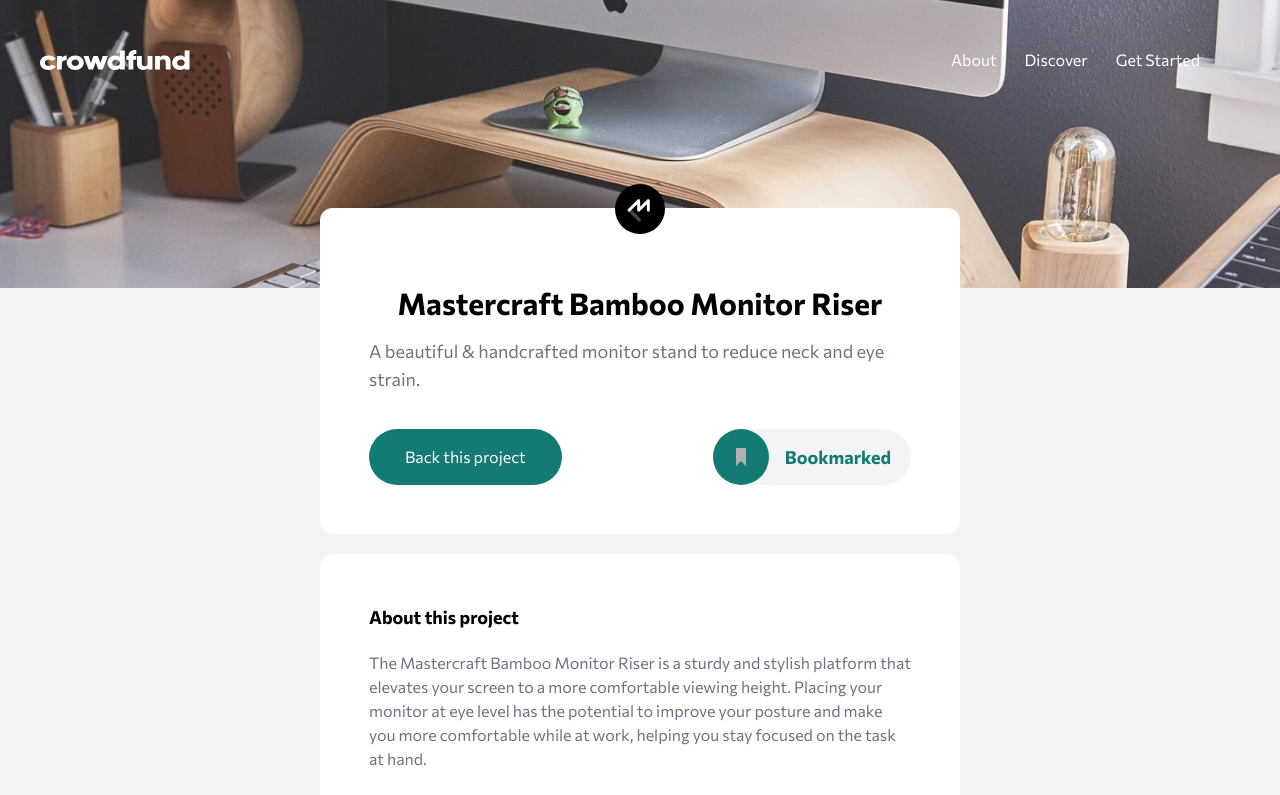
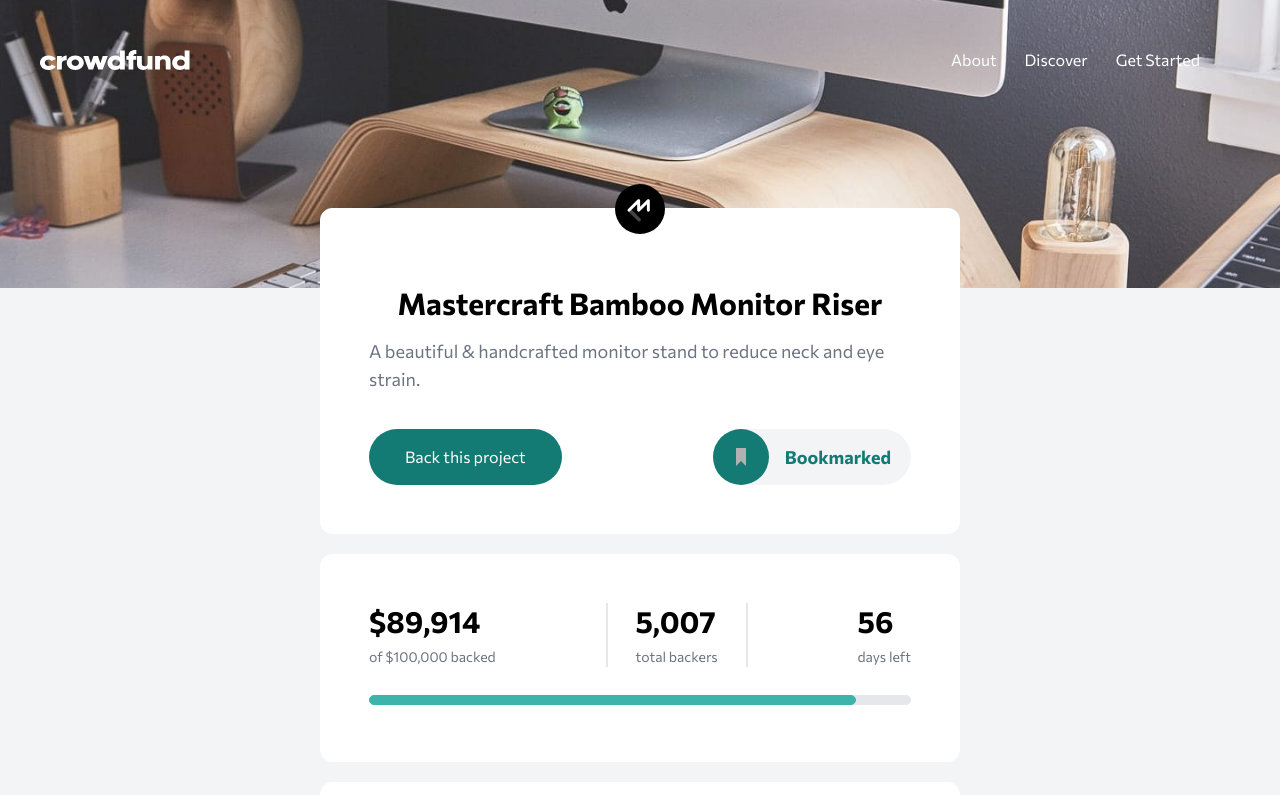
Before and after one commit to AhmedEldessouki/next-app, a Next.js app: page / in a window 1280 px wide. Shown: the top 795 px of the page. Built offline with nearby package versions, Linux system fonts and the light colour scheme.

Commit message:
3rd card is finished with animation

```diff
--- a/components/FirstCard.tsx
+++ b/components/FirstCard.tsx
@@ -10,6 +10,7 @@ import BackThisProject from "./BackThisProject";
 import ProjectCardMainPage from "./ProjectCardMainPage";
 import FullScreenBg from "./FullScreenBg";
 import SuccessModal from "./SuccessModal";
+import NumbsCard from "./NumbsCard";
 
 const fetcher = (url: string) => fetch(url).then((res) => res.json());
 
@@ -85,6 +86,7 @@ export default function FirstCard() {
             </div>
           </div>
         </Card>
+        <NumbsCard />
         <Card>
           <div className="flex flex-col gap-5 pb-5">
             <h1 className="text-black text-lg font-bold">About this project</h1>
--- /dev/null
+++ b/components/NumbsCard.tsx
@@ -0,0 +1,57 @@
+import CountUp from "react-countup";
+import Card from "./Card";
+
+export default function NumbsCard() {
+  function formatNumber(num: number): string {
+    return num.toLocaleString("en-US");
+  }
+  return (
+    <Card>
+      <div className="flex flex-col gap-7">
+        <div className="flex justify-between md:flex-col">
+          <div className="flex flex-col gap-2 md:items-center">
+            <span className="text-3xl  font-extrabold">
+              $
+              <CountUp end={89914} formattingFn={formatNumber} />
+            </span>
+            <span className="text-gray-500 text-sm">of $100,000 backed</span>
+          </div>
+          <div className="flex flex-col gap-2 md:items-center md:border-t-2 md:border-b-2 md:mx-auto border-r-2 md:border-r-0 border-l-2 md:border-l-0 px-7 md:py-7 md:my-7 mx-7 md:px-0 border-solid">
+            <span className="text-3xl  font-extrabold">
+              <CountUp end={5007} formattingFn={formatNumber} />
+            </span>
+            <span className="text-gray-500 text-sm">total backers</span>
+          </div>
+          <div className="flex flex-col gap-2 md:items-center">
+            <span className="text-3xl  font-extrabold">
+              <CountUp end={56} formattingFn={formatNumber} />
+            </span>
+            <span className="text-gray-500 text-sm">days left</span>
+          </div>
+        </div>
+        <div>
+          <div className="w-full border-solid border h-2 rounded-full p-1 bg-gray-200 border-gray-200 z-0"></div>
+          <div className="blah border-solid border h-2 w-0 rounded-full p-1 bg-primary-color-moderate border-primary-color-moderate z-1 relative -top-2 -mt-0.5"></div>
+        </div>
+      </div>
+      <style jsx>
+        {`
+          @keyframes widthAnimation {
+            from {
+              width: 0%;
+            }
+            to {
+              width: ${(89914 / 100000) * 100}%;
+            }
+          }
+          .blah {
+            width: ${(89914 / 100000) * 100}%;
+            animation-name: widthAnimation;
+            animation-duration: 1s;
+            animation-iteration-count: 1;
+          }
+        `}
+      </style>
+    </Card>
+  );
+}
--- a/package.json
+++ b/package.json
@@ -13,6 +13,7 @@
     "next": "latest",
     "postcss": "^8.2.6",
     "react": "^17.0.1",
+    "react-countup": "^4.3.3",
     "react-dom": "^17.0.1",
     "swr": "^0.4.2",
     "tailwindcss": "^2.0.3"
```
Also changed, not shown: 1 other file (tests, documents, lock files or other folders).
